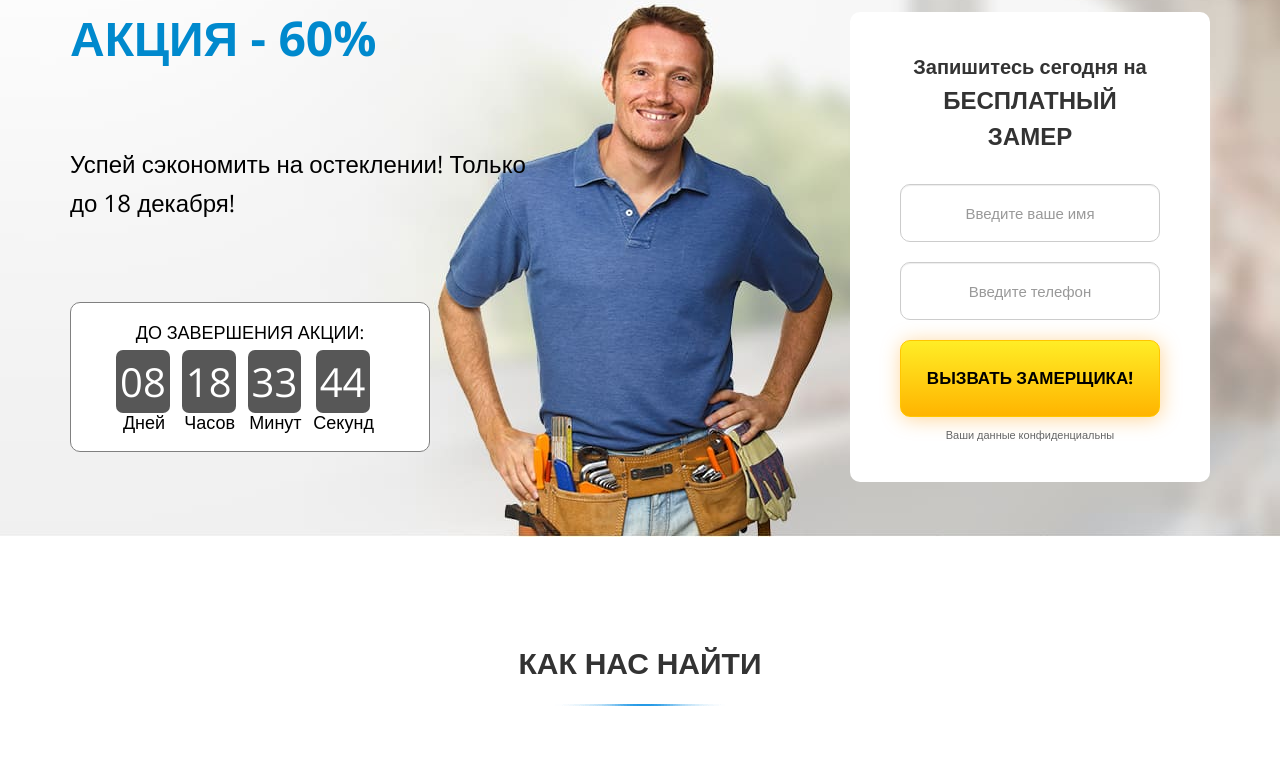
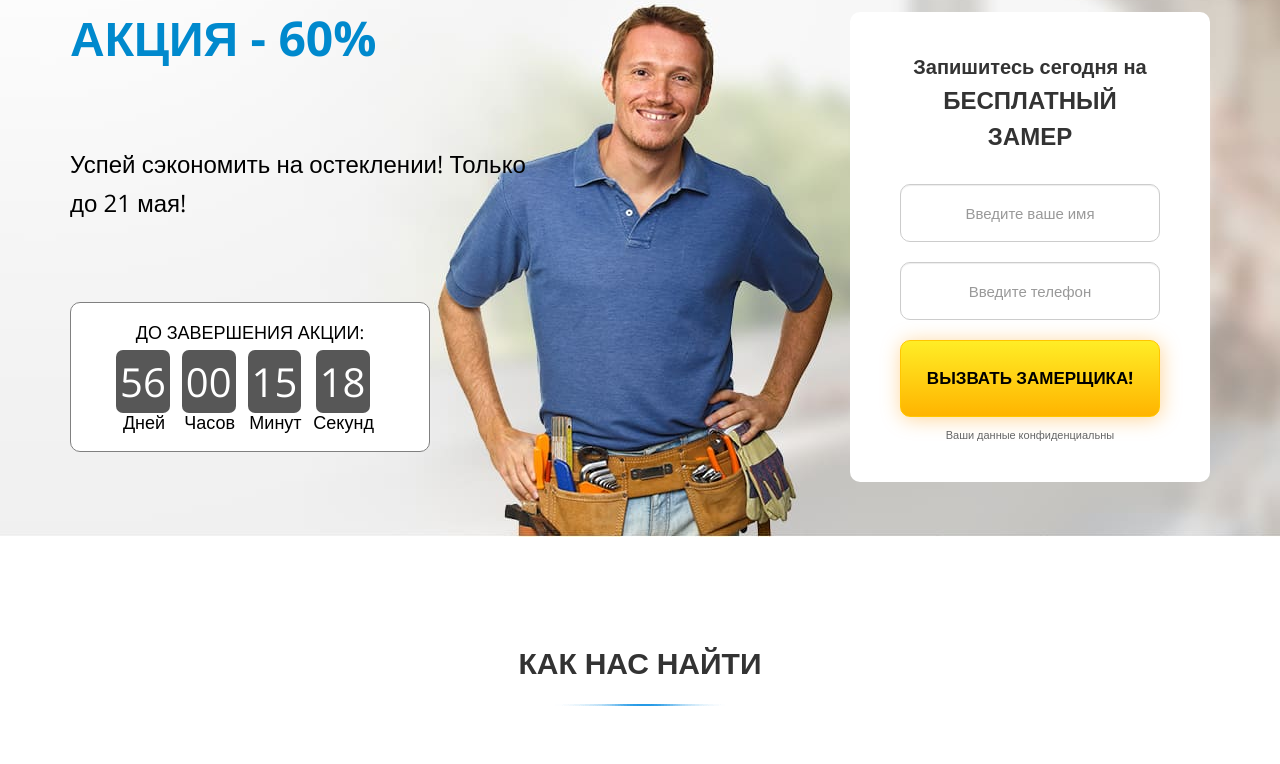
Before and after one commit to MrBomberman/projectOnNativeJs, a website with bundled scripts: page src/index.html in a window 1280 px wide. Shown: the part 4968-5732 px from the top of the page. Built offline with nearby package versions, Linux system fonts and the light colour scheme.

Commit message:
added timer

```diff
--- a/src/index.html
+++ b/src/index.html
@@ -711,7 +711,7 @@
         <div class="row">
           <div class="col-lg-5 col-md-6 wow fadeInLeft">
             <h2 class="sale_title">Акция - 60%</h2>
-            <p class="sale_subtitle">Успей сэкономить на остеклении! Только до 18 декабря!</p>
+            <p class="sale_subtitle">Успей сэкономить на остеклении! Только до 21 мая!</p>
             <div class="timer1" id="timer">
                 <p><h4>ДО ЗАВЕРШЕНИЯ АКЦИИ:</h4></p>
                 <div class="container1">
--- a/src/js/main.js
+++ b/src/js/main.js
@@ -3,6 +3,7 @@ import modalWindow from './modules/modalWindow';
 import tabs from './modules/tabs';
 import forms from './modules/forms';
 import changeModalState from './modules/changeModalState';
+import timer from './modules/timer';
 
 document.addEventListener("DOMContentLoaded", () => { // назначаем глобальный обработчик событий - наши скрипты будут выполняться, когда наша дом структура на старнцие готова
 
@@ -13,4 +14,5 @@ document.addEventListener("DOMContentLoaded", () => { // назначаем гл
     tabs('.decoration_slider', '.no_click', '.decoration_content > div > div', 'after_click'); // строгое соответствие в селекторе
     tabs('.balcon_icons', '.balcon_icons_img', '.big_img > img', 'do_image_more', 'inline-block')
     forms(modalState);
+    timer();
   });
--- /dev/null
+++ b/src/js/modules/timer.js
@@ -0,0 +1,57 @@
+function timer() {
+    const deadline = '2021-05-21'
+
+    function getTimeRemaining(endtime) {
+        const t = Date.parse(endtime) - Date.parse(new Date()); // здесь получим кол-во миллисекунд, разницу, которая осталась до дедлайна
+        const days = Math.floor(t / (1000 * 60 * 60 * 24)); // находим кол-во дней до дедлайна, округляя число
+        const hours = Math.floor((t / 1000 * 60 * 60) % 24); // общее кол-во часов делим на 24 часа и получаем остаток ,
+        // которого не хватает до полных суток
+        const minutes = Math.floor((t / 1000 / 60) % 60); // общее кол-во минут делим на 60 минут и получаем остаток
+        const seconds = Math.floor((t / 1000) % 60);
+
+        return { // создаем объект и возвращаем его из функции
+            'total': t,
+            'days': days,
+            'hours': hours,
+            'minutes': minutes,
+            'seconds': seconds
+        };
+    }
+
+    function getZero(num) {
+        if (num >= 0 && num < 10) {
+            return `0${num}`;
+        } else {
+            return num; // будет добавлять ноль к числу, если оно меньше 10
+        }
+    }
+
+    function setClock(selector, endtime) { // принимает селектор и время дедлайна
+        const timer = document.querySelector(selector);
+        const days = timer.querySelector('#days');
+        const hours = timer.querySelector('#hours');
+        const minutes = timer.querySelector('#minutes');
+        const seconds = timer.querySelector('#seconds');
+
+        const timeInterval = setInterval(updateClock, 1000);
+
+        updateClock(); // вызываем первый раз функцию заранее, чтобы не было моргания времени
+
+        function updateClock() {
+            const t = getTimeRemaining(endtime);
+
+            days.innerHTML = getZero(t.days); // получив объект с разными свойствами обращаемся к каждому свойству объекта поочередно
+            // также записывая это свойство в переменную на странице
+            hours.innerHTML = getZero(t.hours);
+            minutes.innerHTML = getZero(t.minutes);
+            seconds.innerHTML = getZero(t.seconds);
+
+            if (t.total <= 0) {
+                clearInterval(timeInterval); // если время уже вышло, то остановить таймер
+            }
+        }
+    }
+    setClock('.timer1', deadline);
+}
+
+export default timer;
```
Also changed, not shown: dist/index.html, dist/script.js, 1 other file.
